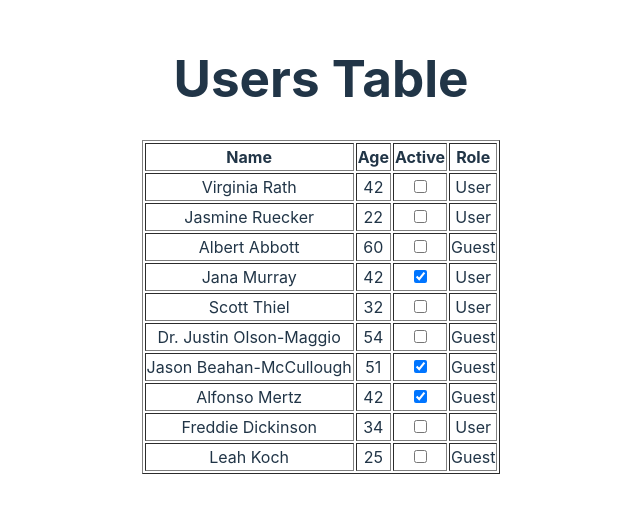
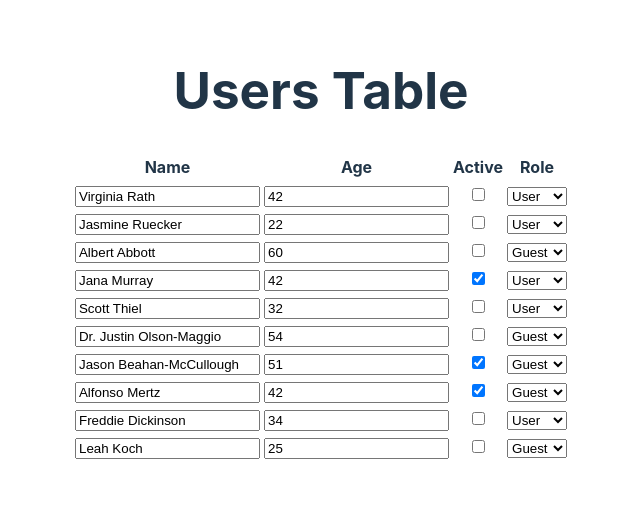
Before and after one commit to RoiyM/generic-table, a React (Vite) app: page / in a window 1280 px wide. Shown: the part 155-668 px from the top of the page, without its empty margins (319-959 px from the left). Built offline with nearby package versions, Linux system fonts and the light colour scheme.

Commit message:
added editable cells

```diff
--- a/src/App.jsx
+++ b/src/App.jsx
@@ -4,12 +4,21 @@ import Table from "./components/Table";
 import "./App.css";
 
 function App() {
-  const [data, setData] = useState(generateMockData());
+  const { columns, data: initialData } = generateMockData(10);
+  const [data, setData] = useState(initialData);
+
+  const handleUpdate = (rowIndex, columnId, value) => {
+    setData((prev) =>
+      prev.map((row, index) =>
+        index === rowIndex ? { ...row, [columnId]: value } : row
+      )
+    );
+  };
 
   return (
     <div>
       <h1>Users Table</h1>
-      <Table columns={data.columns} rows={data.data} onModification={setData} />
+      <Table columns={columns} data={data} updateData={handleUpdate} />
     </div>
   );
 }
--- a/src/components/Cell.jsx
+++ /dev/null
@@ -1,23 +0,0 @@
-/* eslint-disable react/prop-types */
-
-export default function Cell({ key, data, type }) {
-  switch (type) {
-    case "string":
-      return <td key={key}>{data}</td>;
-    case "number":
-      return <td key={key}>{data}</td>;
-    case "boolean":
-      return (
-        <td key={key}>
-          <input type="checkbox" checked={data} />
-        </td>
-      );
-    case "date":
-      return <td key={key}>{data.toLocaleString()}</td>;
-    case "selection":
-      return <td key={key}>{data}</td>;
-
-    default:
-      return <td key={key}>{String(data)}</td>;
-  }
-}
--- /dev/null
+++ b/src/components/EditableCell.jsx
@@ -0,0 +1,44 @@
+/* eslint-disable react/prop-types */
+
+import { useState, useEffect } from "react";
+
+const EditableCell = ({
+  value: initialValue,
+  row: { index },
+  column: { id },
+  updateData,
+  type,
+  options,
+}) => {
+  const [value, setValue] = useState(initialValue);
+
+  useEffect(() => {
+    setValue(initialValue);
+  }, [initialValue]);
+
+  const onChange = (e) => {
+    const newValue = type === "boolean" ? e.target.checked : e.target.value;
+    setValue(newValue);
+    updateData(index, id, newValue);
+  };
+
+  if (type === "boolean") {
+    return <input type="checkbox" checked={value} onChange={onChange} />;
+  } else if (type === "selection") {
+    return (
+      <select value={value} onChange={onChange}>
+        {options.map((option) => (
+          <option key={option} value={option}>
+            {option}
+          </option>
+        ))}
+      </select>
+    );
+  } else if (type === "number") {
+    return <input type="number" value={value} onChange={onChange} />;
+  } else {
+    return <input value={value} onChange={onChange} />;
+  }
+};
+
+export default EditableCell;
--- a/src/components/Table.jsx
+++ b/src/components/Table.jsx
@@ -1,35 +1,26 @@
 /* eslint-disable react/prop-types */
 
-import Cell from "./Cell";
+import TableHeader from "./TableHeader";
+import TableRow from "./TableRow";
 
-export default function Table({ columns, rows, onModification }) {
-  const handleChange = (change) => {
-    onModification(change);
-  };
-
+const Table = ({ columns, data, updateData }) => {
   return (
-    <table border={1}>
-      <thead>
-        <tr>
-          {columns.map((col) => (
-            <th key={col.id}>{col.title}</th>
-          ))}
-        </tr>
-      </thead>
+    <>
+      <table>
+        <TableHeader columns={columns} />
         <tbody>
-        {rows.map((row) => (
-          <tr key={row.id}>
-            {columns.map((col) => (
-              <Cell
-                key={row.id + col.id}
-                data={row[col.id]}
-                type={col.type}
-                onChange={handleChange}
+          {data.map((row) => (
+            <TableRow
+              key={row.id}
+              row={row}
+              columns={columns}
+              updateData={updateData}
             />
-            ))}
-          </tr>
           ))}
         </tbody>
       </table>
+    </>
   );
-}
+};
+
+export default Table;
--- /dev/null
+++ b/src/components/TableHeader.jsx
@@ -0,0 +1,21 @@
+/* eslint-disable react/prop-types */
+
+const TableHeader = ({ columns }) => {
+  return (
+    <thead>
+      <tr>
+        {columns.map((column) =>
+          column.width ? (
+            <th key={column.id} style={{ width: `${column.width}px` }}>
+              {column.title}
+            </th>
+          ) : (
+            <th key={column.id}>{column.title}</th>
+          )
+        )}
+      </tr>
+    </thead>
+  );
+};
+
+export default TableHeader;
--- /dev/null
+++ b/src/components/TableRow.jsx
@@ -0,0 +1,24 @@
+/* eslint-disable react/prop-types */
+
+import EditableCell from "./EditableCell";
+
+const TableRow = ({ row, columns, updateData }) => {
+  return (
+    <tr>
+      {columns.map((column) => (
+        <td key={column.id}>
+          <EditableCell
+            value={row[column.id]}
+            row={{ index: row.id }}
+            column={{ id: column.id }}
+            updateData={updateData}
+            type={column.type}
+            options={column.options || []}
+          />
+        </td>
+      ))}
+    </tr>
+  );
+};
+
+export default TableRow;
--- a/src/utils/genData.js
+++ b/src/utils/genData.js
@@ -1,13 +1,13 @@
 import { faker } from "@faker-js/faker";
 
 // Generate mock data
-const generateMockData = () => {
+const generateMockData = (length) => {
   const columns = [
-    { id: "1", ordinalNo: 1, title: "Name", type: "string" },
-    { id: "2", ordinalNo: 2, title: "Age", type: "number" },
-    { id: "3", ordinalNo: 3, title: "Active", type: "boolean" },
+    { id: "name", ordinalNo: 1, title: "Name", type: "string" },
+    { id: "age", ordinalNo: 2, title: "Age", type: "number" },
+    { id: "isActive", ordinalNo: 3, title: "Active", type: "boolean" },
     {
-      id: "4",
+      id: "role",
       ordinalNo: 4,
       title: "Role",
       type: "selection",
@@ -15,12 +15,12 @@ const generateMockData = () => {
     },
   ];
 
-  const data = Array.from({ length: 10 }, () => ({
+  const data = Array.from({ length: length }, () => ({
     id: faker.string.uuid(),
-    1: faker.person.fullName(),
-    2: faker.number.int({ min: 18, max: 65 }),
-    3: faker.datatype.boolean(),
-    4: faker.helpers.arrayElement(["Admin", "User", "Guest"]),
+    name: faker.person.fullName(),
+    age: faker.number.int({ min: 18, max: 65 }),
+    isActive: faker.datatype.boolean(),
+    role: faker.helpers.arrayElement(["Admin", "User", "Guest"]),
   }));
 
   return { columns, data };
```
Lines whose indentation alone changed are shown as unchanged.
